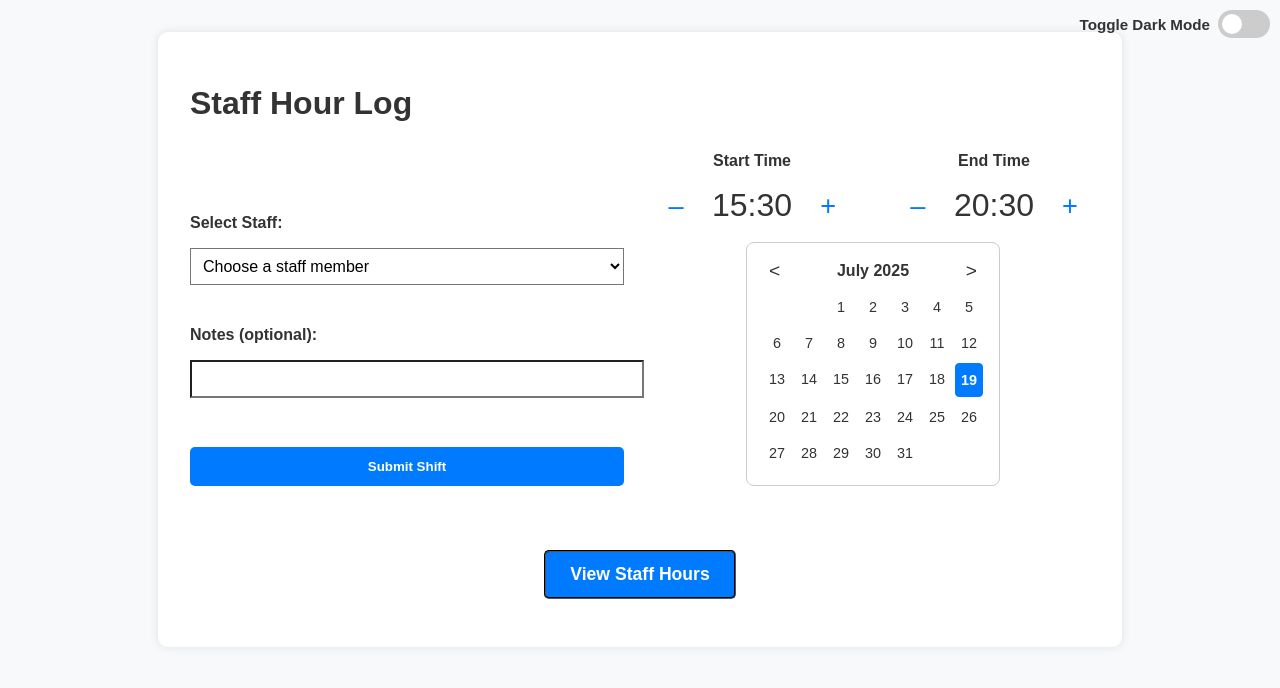
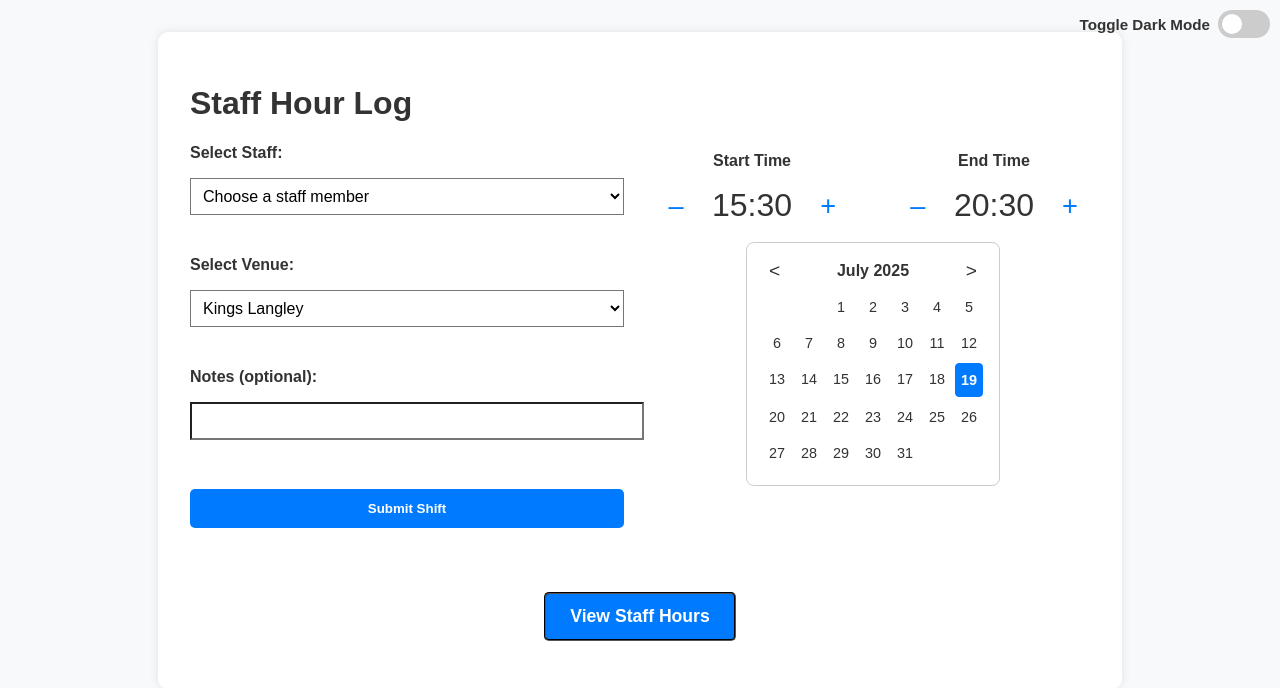
Before and after one commit to jake6192/V5, a Flask app: page /hourlog in a window 1280 px wide. Shown: the top 688 px of the page. Run offline with Flask 3, Linux system fonts and the light colour scheme; some libraries are stand-ins or nearby versions.

Commit message:
[STABLE][pi} Add venue field back into Staff hour log

```diff
--- a/app.py
+++ b/app.py
@@ -138,7 +138,7 @@ def get_shifts():
     try:
         conn = get_connection()
         cur = conn.cursor(cursor_factory=RealDictCursor)
-        cur.execute('SELECT id, staff, date, start, "end", notes, hours FROM shifts ORDER BY date DESC')
+        cur.execute('SELECT id, staff, date, start, "end", venue, notes, hours FROM shifts ORDER BY date DESC')
         rows = cur.fetchall()
         result = []
         for r in rows:
@@ -148,6 +148,7 @@ def get_shifts():
                 "date": r["date"].isoformat() if r["date"] else "",
                 "start": str(r["start"]) if r["start"] else "",
                 "end": str(r["end"]) if r["end"] else "",
+                "venue": str(r["venue"]) if r["venue"] else "",
                 "notes": r["notes"] or "",
                 "hours": float(r["hours"]) if r["hours"] is not None else 0.0
             })
@@ -162,9 +163,9 @@ def add_shift():
     conn = get_connection()
     cur = conn.cursor()
     cur.execute('''
-        INSERT INTO shifts (staff, date, start, "end", notes, hours)
-        VALUES (%s, %s, %s, %s, %s, %s)
-    ''', (data["staff"], data["date"], data["start"], data["end"], data.get("notes", ""), data["hours"]))
+        INSERT INTO shifts (staff, date, start, "end", venue, notes, hours)
+        VALUES (%s, %s, %s, %s, %s, %s, %s)
+    ''', (data["staff"], data["date"], data["start"], data["end"], data["venue"], data.get("notes", ""), data["hours"]))
     conn.commit()
     return jsonify({"status": "ok"})
 
@@ -194,13 +195,14 @@ def cumulative():
         staff = request.args.get("staff")
         start = request.args.get("start")
         end = request.args.get("end")
+        venue = request.args.get("venue")
         conn = get_connection()
         cur = conn.cursor(cursor_factory=RealDictCursor)
         cur.execute('''
             SELECT SUM(hours) as total
             FROM shifts
-            WHERE staff = %s AND date >= %s AND date <= %s
-        ''', (staff, start, end))
+            WHERE staff = %s AND date >= %s AND date <= %s AND venue = %s
+        ''', (staff, start, end, venue))
         result = cur.fetchone()
         return jsonify(result)
     except Exception as e:
--- a/init_db.py
+++ b/init_db.py
@@ -70,8 +70,6 @@ CREATE TABLE member_perks (
 )
 """)
 
-
-# missing 'venue TEXT NOT NULL,' when added back into functionality.
 c.execute("""
     CREATE TABLE IF NOT EXISTS shifts (
     id SERIAL PRIMARY KEY,
@@ -79,6 +77,7 @@ c.execute("""
     date DATE NOT NULL,
     start TIME NOT NULL,
     "end" TIME NOT NULL,
+    venue TEXT NOT NULL DEFAULT 'Kings Langley',
     notes TEXT,
     hours NUMERIC(5,2) NOT NULL
 );
--- a/static/hourlog.js
+++ b/static/hourlog.js
@@ -30,7 +30,7 @@ document.addEventListener("DOMContentLoaded", () => {
   const dateInput = document.getElementById("date");
   const startTimeInput = document.getElementById("startTime");
   const endTimeInput = document.getElementById("endTime");
-  //const venueSelect = document.getElementById("venue");
+  const venueSelect = document.getElementById("venueSelect");
   const notesInput = document.getElementById("notes");
   const logShiftBtn = document.getElementById("logShift");
 
@@ -41,7 +41,7 @@ document.addEventListener("DOMContentLoaded", () => {
   const quickButtons = document.querySelectorAll(".quick-buttons button");
 
   const filterStaff = document.getElementById("filterStaff");
-  //const filterVenue = document.getElementById("filterVenue");
+  const filterVenue = document.getElementById("filterVenue");
 
   const cumulativeStaff = document.getElementById("cumulativeStaff");
   const startRange = document.getElementById("startRange");
@@ -63,7 +63,7 @@ document.addEventListener("DOMContentLoaded", () => {
 
   // === Live filtering hooks ===
   filterStaff.addEventListener("change", renderTable);
-  //filterVenue.addEventListener("change", renderTable);
+  filterVenue.addEventListener("change", renderTable);
   rangeStart.addEventListener("input", renderTable);
   rangeEnd.addEventListener("input", renderTable);
 
@@ -151,10 +151,9 @@ document.addEventListener("DOMContentLoaded", () => {
 
   function renderTable() {
     const staffVal = filterStaff.value;
-	  //const venueVal = filterVenue.value;
+	  const venueVal = filterVenue.value;
     const filtered = allShifts.filter(s =>
-      //(staffVal === "All" || s.staff === staffVal) && (venueVal === "All" || s.venue === venueVal) &&
-      (staffVal === "All" || s.staff === staffVal) &&
+      (staffVal === "All" || s.staff === staffVal) && (venueVal === "All" || s.venue === venueVal) &&
       isWithinDateRange(s.date)
     );
 
@@ -181,6 +180,7 @@ document.addEventListener("DOMContentLoaded", () => {
         <td>${formatDate(s.date)}</td>
         <td>${s.start}</td>
         <td>${s.end}</td>
+        <td>${s.venue}</td>
         <td>${s.hours}</td>
         <td>${s.notes || ""}</td>
         <td><button onclick="deleteShift(${s.id})">🗑</button></td>`;
@@ -192,7 +192,7 @@ document.addEventListener("DOMContentLoaded", () => {
 
   function updateFilterOptions() {
     const uniqueStaff = [...new Set(allShifts.map(s => s.staff))];
-    //const uniqueVenues = [...new Set(shifts.map(s => s.venue))];
+    const uniqueVenues = [...new Set(allShifts.map(s => s.venue))];
     [filterStaff, cumulativeStaff].forEach(select => {
       const current = select.value;
       select.innerHTML = `<option value="All">All</option>`;
@@ -203,12 +203,12 @@ document.addEventListener("DOMContentLoaded", () => {
       });
       if (current) select.value = current;
     });
-    /*filterVenue.innerHTML = `<option value="All">All</option>`;
+    filterVenue.innerHTML = `<option value="All">All</option>`;
 	  uniqueVenues.forEach(v => {
-		const opt = document.createElement("option");
-		opt.value = opt.textContent = v;
-		filterVenue.appendChild(opt);
-	  });*/
+      const opt = document.createElement("option");
+      opt.value = opt.textContent = v;
+      filterVenue.appendChild(opt);
+	  });
   }
 
   logShiftBtn.addEventListener("click", () => {
@@ -217,10 +217,9 @@ document.addEventListener("DOMContentLoaded", () => {
     const date = dateInput.value;
     const start = startTimeInput.value;
     const end = endTimeInput.value;
-    //const venue = venueSelect.value;
+    const venue = venueSelect.value;
     const notes = notesInput.value;
-    //if (!staff || !date || !start || !end || !venue) {
-    if (!staff || !date || !start || !end) {
+    if (!staff || !date || !start || !end || !venue) {
       alert("Please fill in all required fields.");
       return;
     }
@@ -229,9 +228,7 @@ document.addEventListener("DOMContentLoaded", () => {
       alert("End time must be after start time.");
       return;
     }
-    //postShift({ staff, date, start, end, venue, notes, hours });
-    postShift({ staff, date, start, end, notes, hours });
-    showToast("✅ Shift logged successfully");
+    postShift({ staff, date, start, end, venue, notes, hours });
   });
 
   calculateBtn.addEventListener("click", async () => {
@@ -251,7 +248,7 @@ document.addEventListener("DOMContentLoaded", () => {
   document.querySelectorAll(".sortable").forEach(th => {
     const colMap = {
       sortStaff: "staff",
-      //sortVenue: "venue",
+      sortVenue: "venue",
       sortHours: "hours"
     };
     const col = colMap[th.id];
@@ -314,11 +311,9 @@ document.addEventListener("DOMContentLoaded", () => {
   printBtn.addEventListener("click", () => window.print());
 
   exportCSVBtn.addEventListener("click", () => {
-    //const rows = [["Staff", "Date", "Start", "End", "Venue", "Hours", "Notes"]];
-    const rows = [["Staff", "Date", "Start", "End", "Hours", "Notes"]];
+    const rows = [["Staff", "Date", "Start", "End", "Venue", "Hours", "Notes"]];
     allShifts.forEach(s => {
-      //rows.push([s.staff, s.date, s.start, s.end, s.venue, s.hours, s.notes || ""]);
-      rows.push([s.staff, s.date, s.start, s.end, s.hours, s.notes || ""]);
+      rows.push([s.staff, s.date, s.start, s.end, s.venue, s.hours, s.notes || ""]);
     });
     const csv = rows.map(r => r.map(v => `"${v}"`).join(",")).join("\n");
     const blob = new Blob([csv], { type: "text/csv" });
--- a/templates/hourlog.html
+++ b/templates/hourlog.html
@@ -38,6 +38,13 @@
         <option>Jake</option>
         <option>Justin</option>
         <option>Matt</option>
+      </select>
+
+      <label for="venueSelect">Select Venue:</label>
+      <select id="venueSelect">
+        <option disabled>Choose a venue</option>
+        <option selected>Kings Langley</option>
+        <option disabled>Berkhamsted</option>
       </select>
 
       <label for="notes">Notes (optional):</label>
@@ -108,9 +115,9 @@
         <label>Filter by Staff Member:
           <select id="filterStaff"><option value="All">All</option></select>
         </label>
-        <!-- <label>Filter by Venue:
+        <label>Filter by Venue:
           <select id="filterVenue"><option value="All">All</option></select>
-        </label> -->
+        </label>
         <div class="actions">
           <button id="clearLogs">❌ Delete All Logs</button>
           <button id="printTable">🖨️ Print</button>
@@ -126,7 +133,7 @@
             <th>Date</th>
             <th>Start</th>
             <th>End</th>
-            <!-- <th id="sortVenue" class="sortable">Venue</th> -->
+            <th id="sortVenue" class="sortable">Venue</th>
             <th id="sortHours" class="sortable">Hours</th>
             <th>Notes</th>
             <th>Delete</th>
```
